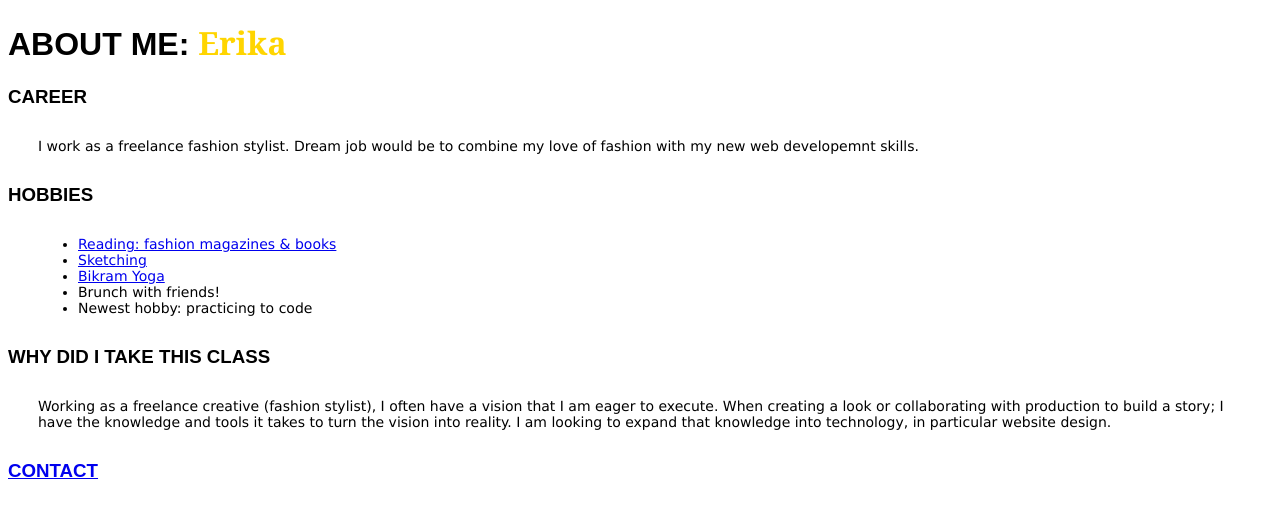
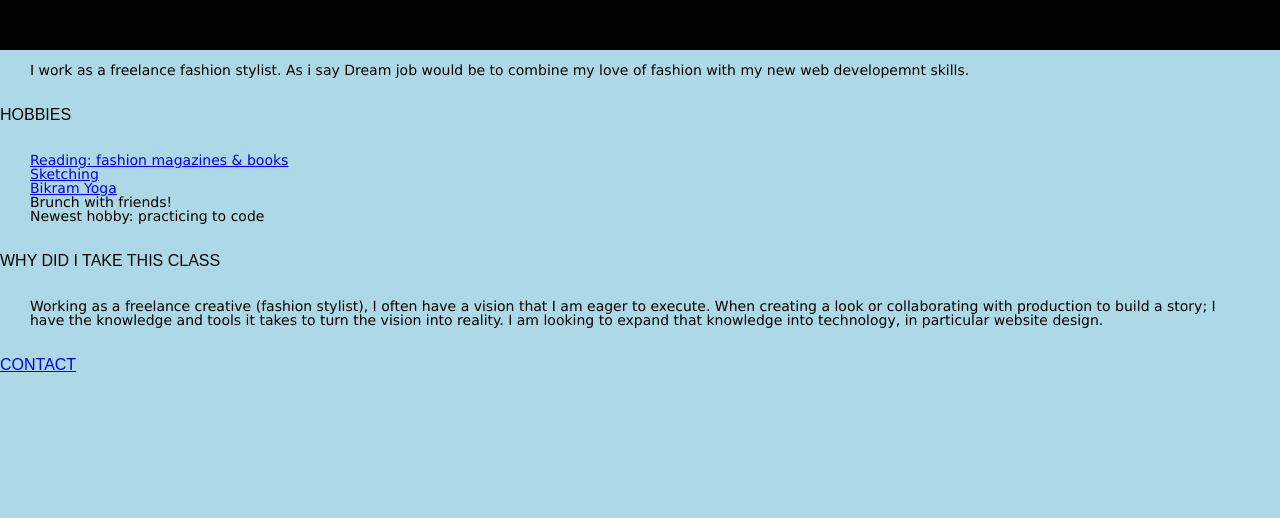
Before and after one commit to erikapaige/ErikaPaige.github.io, a plain HTML site: page index.html in a window 1280 px wide. Drawn offline with Linux system fonts and the light colour scheme.

Commit message:
added images and reset css

```diff
--- /dev/null
+++ b/Assets/reset.css
@@ -0,0 +1,40 @@
+* {
+  box-sizing: border-box;
+}
+
+html, body, div, span, applet, object, iframe, h1, h2, h3, h4, h5, h6, p, blockquote, pre, a, abbr, acronym, address, big, cite, code, del, dfn, em, img, ins, kbd, q, s, samp, small, strike, strong, sub, sup, tt, var, b, u, i, center, dl, dt, dd, ol, ul, li, fieldset, form, label, legend, table, caption, tbody, tfoot, thead, tr, th, td, article, aside, canvas, details, embed, figure, figcaption, footer, header, hgroup, menu, nav, output, ruby, section, summary, time, mark, audio, video {
+  margin: 0;
+  padding: 0;
+  border: 0;
+  font-size: 100%;
+  font: inherit;
+  vertical-align: baseline;
+}
+
+/* HTML5 display-role reset for older browsers */
+
+article, aside, details, figcaption, figure, footer, header, hgroup, menu, nav, section {
+  display: block;
+}
+
+body {
+  line-height: 1;
+}
+
+ol, ul {
+  list-style: none;
+}
+
+blockquote, q {
+  quotes: none;
+}
+
+blockquote:before, blockquote:after, q:before, q:after {
+  content: '';
+  content: none;
+}
+
+table {
+  border-collapse: collapse;
+  border-spacing: 0;
+}
--- a/Assets/style.css
+++ b/Assets/style.css
@@ -1,5 +1,40 @@
+body {
+  background-color: lightblue;
+}
+
+#myNav {
+  height: 50px;
+  width: 100%;
+  background-color: rgb(2, 2, 2);
+  position: fixed;
+  top: 0px;
+  left: 0px;
+}
+
+/* #aboutMe {
+  font-family: sans-serif;
+  color: white;
+  font-size: 20px;
+  position: relative;
+  left: 10px;
+  top: 10px;
+  margin: 0px;
+}
+
+#contact {
+  font-family: sans-serif;
+  color: white;
+  font-size: 20px;
+  position: relative;
+  left: 300px;
+  top: 10px;
+  margin left: 10px;
+} */
+
 h1 {
   font-family: sans-serif;
+  position: realative;
+  top:50px;
 }
 
 .header {
@@ -7,8 +42,8 @@
 }
 
 .image {
-    width:200px;
-    height:100px;
+  width: 200px;
+  height: 100px;
   padding: 0px;
   float: left;
   border: 10px solid black;
--- a/index.html
+++ b/index.html
@@ -4,15 +4,20 @@
 <head>
   <meta charset="UTF-8">
   <meta name="viewport" content="width=device-width, initial-scale=1.0">
+  <link rel="stylesheet" href="./Assets/reset.css">
+  <link rel="stylesheet" href="./Assets/style.css">
   <title>Erika Paige Handley</title>
-  <link rel="stylesheet" href="./Assets/style.css">
 </head>
 
 <body>
+  <nav id="myNav">
+    <!-- <p id="aboutMe">About Me</p>
+    <p id="contact">Contact</p> -->
+  </nav>
+
   <h1>ABOUT ME: <span class="name">Erika</span></h1>
   <h3 class="header"> CAREER</h3>
-  <p class="bodyText">I work as a freelance fashion stylist. Dream job would be to combine my love of fashion with my
-    new web developemnt skills. </p>
+  <p class="bodyText">I work as a freelance fashion stylist. As i say Dream job would be to combine my love of fashion with my new web developemnt skills. </p>
   <h3 class="header">HOBBIES</h3>
   <ul class="bodyText">
     <li> <a href="https://www.wmagazine.com/">Reading: fashion magazines & books </a></li>
```
Also changed, not shown: contact.html (+2 -1 lines), Assets/images-erika-hello.jpg (added), Assets/images-smile.jpg (added). Lines whose indentation alone changed are shown as unchanged.
